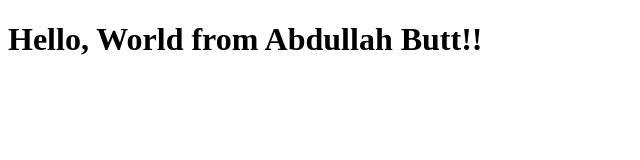
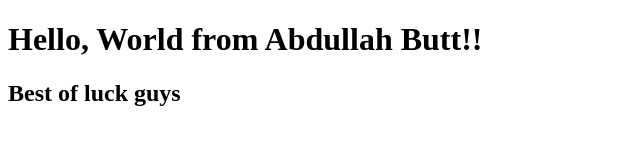
Before and after one commit to abdullah-785/Class-1-Bootcamp2020, a plain HTML site: page index.html in a window 1280 px wide. Shown: the whole page, without its empty margins (0-640 px from the left). Drawn offline with Linux system fonts and the light colour scheme.

Commit message:
Updatd index.html

```diff
--- a/index.html
+++ b/index.html
@@ -8,5 +8,6 @@
 </head>
 <body>
     <h1>Hello, World from Abdullah Butt!!</h1>
+    <h2>Best of luck guys</h2>
 </body>
 </html>
```
